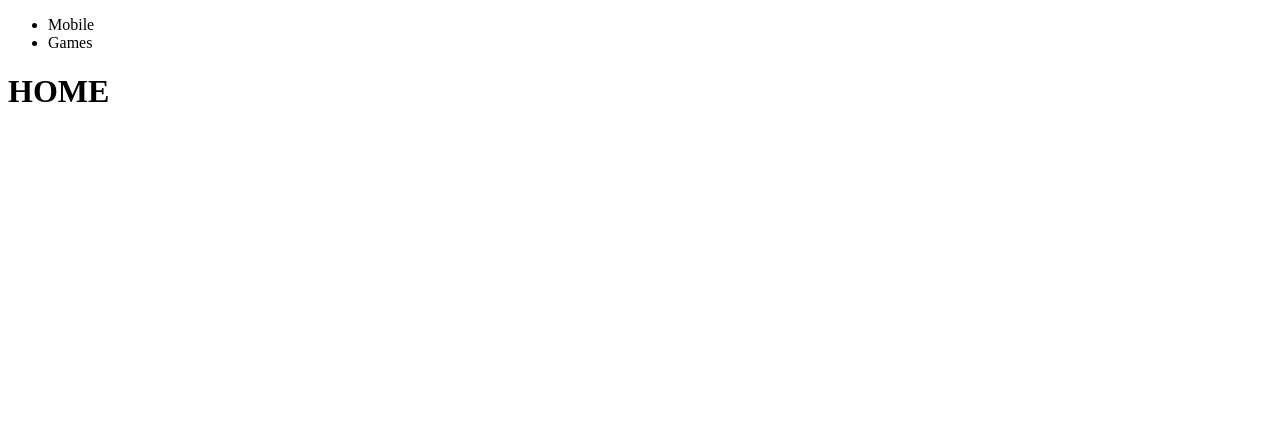
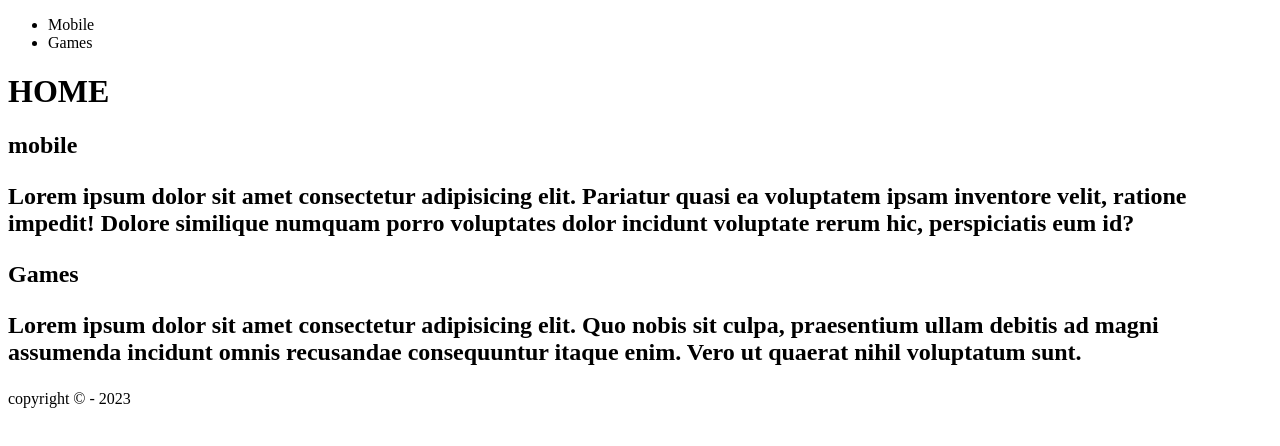
Before and after one commit to 1TDSPG-2023/exercicio-html1, a plain HTML site: page pf0670/index.html in a window 1280 px wide. Drawn offline with Linux system fonts and the light colour scheme.

Commit message:
section da index estruturada + all footer

```diff
--- a/pf0670/index.html
+++ b/pf0670/index.html
@@ -27,17 +27,20 @@
 
 
                 <section>
-                    <h2>
-                        <p>
+                    <h2>mobile
+                        <p>Lorem ipsum dolor sit amet consectetur adipisicing elit. Pariatur quasi ea voluptatem ipsam inventore velit, ratione impedit! Dolore similique numquam porro voluptates dolor incidunt voluptate rerum hic, perspiciatis eum id?</p>
 
-                        </p>
+                    </h2>
+
+                    <h2>Games
+                        <p>Lorem ipsum dolor sit amet consectetur adipisicing elit. Quo nobis sit culpa, praesentium ullam debitis ad magni assumenda incidunt omnis recusandae consequuntur itaque enim. Vero ut quaerat nihil voluptatum sunt.</p>
                     </h2>
                 </section>
 
 
                 <footer>
                     <p>
-
+                          copyright &copy - 2023
                     </p>
                 </footer>
         </div>
```
Also changed, not shown: pf0670/games.html (+2 -3 lines), pf0670/mobile.html (+1 -1 lines).
